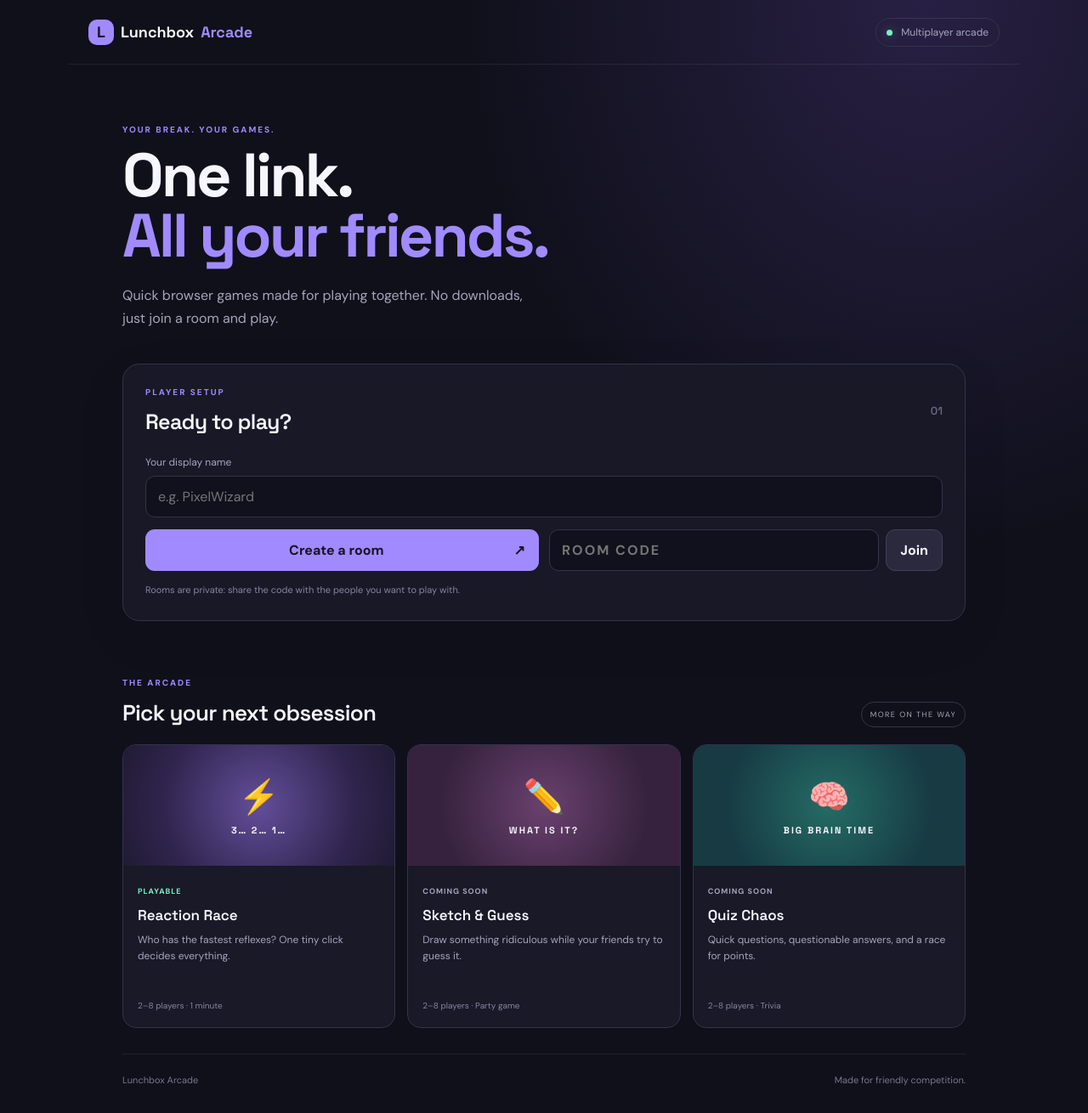
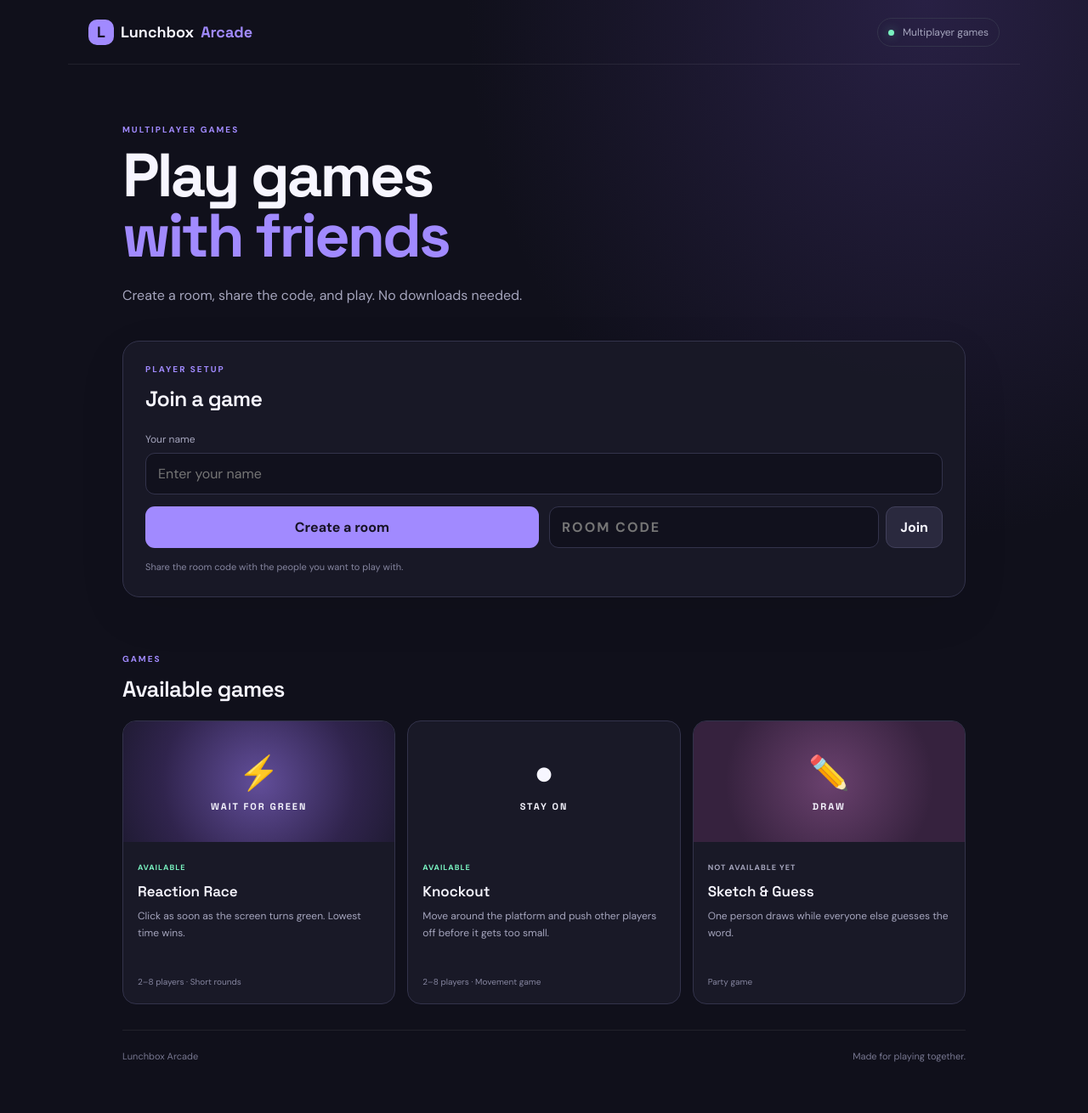
Before and after one commit to BwompBwompBwomp/lunchbox-arcade, a Flask app: page / in a window 1280 px wide. Shown: the whole page at 85% size. After the commit the page ends 1250 px from the top, so only its background shows below. Run offline with Flask 3, Linux system fonts and the light colour scheme.

Commit message:
Add files via upload

```diff
--- a/templates/index.html
+++ b/templates/index.html
@@ -10,85 +10,110 @@
 <body>
   <header class="topbar">
     <a class="brand" href="/" aria-label="Lunchbox Arcade home"><span class="brand-icon">L</span> Lunchbox <span>Arcade</span></a>
-    <div class="online-pill"><span class="dot"></span> Multiplayer arcade</div>
+    <div class="online-pill"><span class="dot"></span> Multiplayer games</div>
   </header>
 
   <main class="page">
     <section class="hero">
-      <p class="eyebrow">YOUR BREAK. YOUR GAMES.</p>
-      <h1>One link.<br><span>All your friends.</span></h1>
-      <p class="hero-copy">Quick browser games made for playing together. No downloads, just join a room and play.</p>
+      <p class="eyebrow">MULTIPLAYER GAMES</p>
+      <h1>Play games<br><span>with friends</span></h1>
+      <p class="hero-copy">Create a room, share the code, and play. No downloads needed.</p>
     </section>
 
     <section class="panel setup-panel" id="setup">
       <div class="panel-heading">
-        <div><p class="eyebrow">PLAYER SETUP</p><h2>Ready to play?</h2></div>
-        <span class="step-number">01</span>
+        <div><p class="eyebrow">PLAYER SETUP</p><h2>Join a game</h2></div>
       </div>
-      <label for="playerName">Your display name</label>
-      <input id="playerName" maxlength="16" placeholder="e.g. PixelWizard" autocomplete="nickname">
+      <label for="playerName">Your name</label>
+      <input id="playerName" maxlength="16" placeholder="Enter your name" autocomplete="nickname">
       <div class="action-grid">
-        <button id="createBtn" class="button primary">Create a room <span>↗</span></button>
+        <button id="createBtn" class="button primary">Create a room</button>
         <div class="join-row">
           <input id="roomCode" maxlength="5" placeholder="ROOM CODE" aria-label="Room code" autocapitalize="characters">
           <button id="joinBtn" class="button secondary">Join</button>
         </div>
       </div>
-      <p class="hint">Rooms are private: share the code with the people you want to play with.</p>
+      <p class="hint">Share the room code with the people you want to play with.</p>
     </section>
 
     <section class="panel room-panel hidden" id="roomPanel">
       <div class="panel-heading">
-        <div><p class="eyebrow">YOUR PRIVATE ROOM</p><h2>Room <span id="roomCodeDisplay" class="code-display">-----</span></h2></div>
+        <div><p class="eyebrow">ROOM</p><h2>Room <span id="roomCodeDisplay" class="code-display">-----</span></h2></div>
         <button id="copyCodeBtn" class="button secondary small">Copy code</button>
       </div>
-      <p id="roomStatus" class="room-status">Waiting for players…</p>
+      <p id="roomStatus" class="room-status">Waiting for players</p>
       <div id="playersList" class="players-list"></div>
+      <div class="game-choice">
+        <h3>Choose a game</h3>
+        <div class="game-choice-buttons">
+          <button class="game-choice-button selected" data-game="reaction-race">Reaction Race</button>
+          <button class="game-choice-button" data-game="knockout">Knockout</button>
+        </div>
+        <p id="gameChoiceHint" class="hint">Click when the screen turns green.</p>
+      </div>
       <div class="room-actions">
         <button id="startBtn" class="button primary">Start Reaction Race</button>
         <button id="leaveBtn" class="button quiet">Leave room</button>
       </div>
-      <p class="hint">The host can start when at least 2 players have joined. Maximum 8 players.</p>
+      <p class="hint">The host starts the game when at least 2 players have joined. Up to 8 players can join.</p>
     </section>
 
     <section class="panel game-panel hidden" id="gamePanel">
       <div class="panel-heading">
-        <div><p class="eyebrow">GAME 001</p><h2>Reaction Race</h2></div>
+        <div><p class="eyebrow">REACTION RACE</p><h2>Reaction Race</h2></div>
         <span id="roundLabel" class="round-label">Round 1</span>
       </div>
       <button id="reactionPad" class="reaction-pad waiting">
         <span id="reactionEmoji" class="reaction-emoji">⏱️</span>
-        <strong id="reactionMessage">Get ready…</strong>
-        <span id="reactionSub">Wait for the signal, then click as fast as you can.</span>
+        <strong id="reactionMessage">Get ready</strong>
+        <span id="reactionSub">Wait for green, then click.</span>
       </button>
       <p id="feedback" class="feedback" aria-live="polite"></p>
-      <div class="scores-heading"><h3>Round results</h3><span>Fastest wins</span></div>
-      <div id="scoresList" class="scores-list"><p class="muted">Your results will appear here.</p></div>
+      <div class="scores-heading"><h3>Results</h3><span>Fastest time wins</span></div>
+      <div id="scoresList" class="scores-list"><p class="muted">Results will appear here.</p></div>
       <div class="room-actions">
         <button id="nextBtn" class="button primary hidden">Next round</button>
-        <button id="backBtn" class="button secondary hidden">Back to lobby</button>
+        <button id="backBtn" class="button secondary hidden">Back to room</button>
       </div>
-      <p class="hint">Don't click before the screen turns green — early clicks count as a false start.</p>
+      <p class="hint">Clicking before green counts as a false start.</p>
+    </section>
+
+    <section class="panel knockout-panel hidden" id="knockoutPanel">
+      <div class="panel-heading">
+        <div><p class="eyebrow">KNOCKOUT</p><h2>Stay on the platform</h2></div>
+        <span id="knockoutTimer" class="round-label">55 seconds</span>
+      </div>
+      <p id="knockoutMessage" class="knockout-message">Move around and push the other players out.</p>
+      <canvas id="knockoutCanvas" width="700" height="420" aria-label="Knockout arena"></canvas>
+      <div class="knockout-controls" aria-label="Movement controls">
+        <button data-dir="up" aria-label="Move up">↑</button>
+        <div class="knockout-horizontal"><button data-dir="left" aria-label="Move left">←</button><button data-dir="down" aria-label="Move down">↓</button><button data-dir="right" aria-label="Move right">→</button></div>
+      </div>
+      <p class="hint">Move with WASD or the arrow keys. On a phone, use the buttons. Push other players out and stay inside the shrinking circle.</p>
+      <div class="room-actions">
+        <button id="knockoutAgainBtn" class="button primary hidden">Play again</button>
+        <button id="knockoutBackBtn" class="button secondary hidden">Back to room</button>
+      </div>
     </section>
 
     <section class="games-section">
-      <div class="section-heading"><div><p class="eyebrow">THE ARCADE</p><h2>Pick your next obsession</h2></div><span class="coming-soon">MORE ON THE WAY</span></div>
+      <div class="section-heading"><div><p class="eyebrow">GAMES</p><h2>Available games</h2></div></div>
       <div class="game-cards">
         <article class="game-card featured">
-          <div class="card-art reaction-art"><span>⚡</span><i>3… 2… 1…</i></div>
-          <div class="card-copy"><span class="tag live-tag">PLAYABLE</span><h3>Reaction Race</h3><p>Who has the fastest reflexes? One tiny click decides everything.</p><span class="card-meta">2–8 players · 1 minute</span></div>
+          <div class="card-art reaction-art"><span>⚡</span><i>WAIT FOR GREEN</i></div>
+          <div class="card-copy"><span class="tag live-tag">AVAILABLE</span><h3>Reaction Race</h3><p>Click as soon as the screen turns green. Lowest time wins.</p><span class="card-meta">2–8 players · Short rounds</span></div>
+        </article>
+        <article class="game-card featured">
+          <div class="card-art knockout-art"><span>●</span><i>STAY ON</i></div>
+          <div class="card-copy"><span class="tag live-tag">AVAILABLE</span><h3>Knockout</h3><p>Move around the platform and push other players off before it gets too small.</p><span class="card-meta">2–8 players · Movement game</span></div>
         </article>
         <article class="game-card">
-          <div class="card-art drawing-art"><span>✏️</span><i>WHAT IS IT?</i></div>
-          <div class="card-copy"><span class="tag">COMING SOON</span><h3>Sketch & Guess</h3><p>Draw something ridiculous while your friends try to guess it.</p><span class="card-meta">2–8 players · Party game</span></div>
-        </article>
-        <article class="game-card">
-          <div class="card-art quiz-art"><span>🧠</span><i>BIG BRAIN TIME</i></div>
-          <div class="card-copy"><span class="tag">COMING SOON</span><h3>Quiz Chaos</h3><p>Quick questions, questionable answers, and a race for points.</p><span class="card-meta">2–8 players · Trivia</span></div>
+          <div class="card-art drawing-art"><span>✏️</span><i>DRAW</i></div>
+          <div class="card-copy"><span class="tag">NOT AVAILABLE YET</span><h3>Sketch & Guess</h3><p>One person draws while everyone else guesses the word.</p><span class="card-meta">Party game</span></div>
         </article>
       </div>
     </section>
-    <footer><span>Lunchbox Arcade</span><span>Made for friendly competition.</span></footer>
+    <footer><span>Lunchbox Arcade</span><span>Made for playing together.</span></footer>
   </main>
   <div id="toast" class="toast hidden" role="status"></div>
   <script src="https://cdn.socket.io/4.8.1/socket.io.min.js"></script>
```
